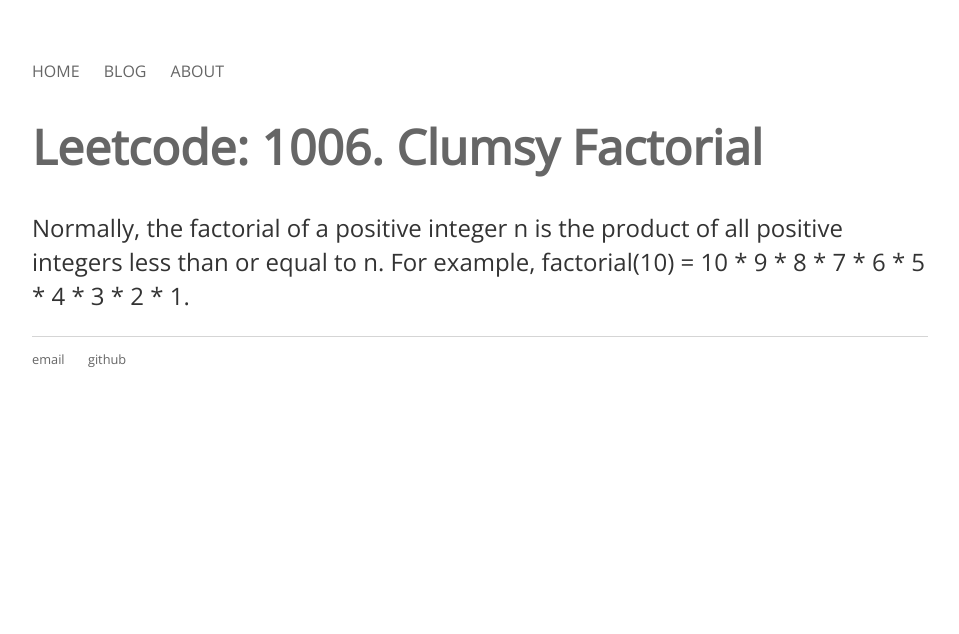
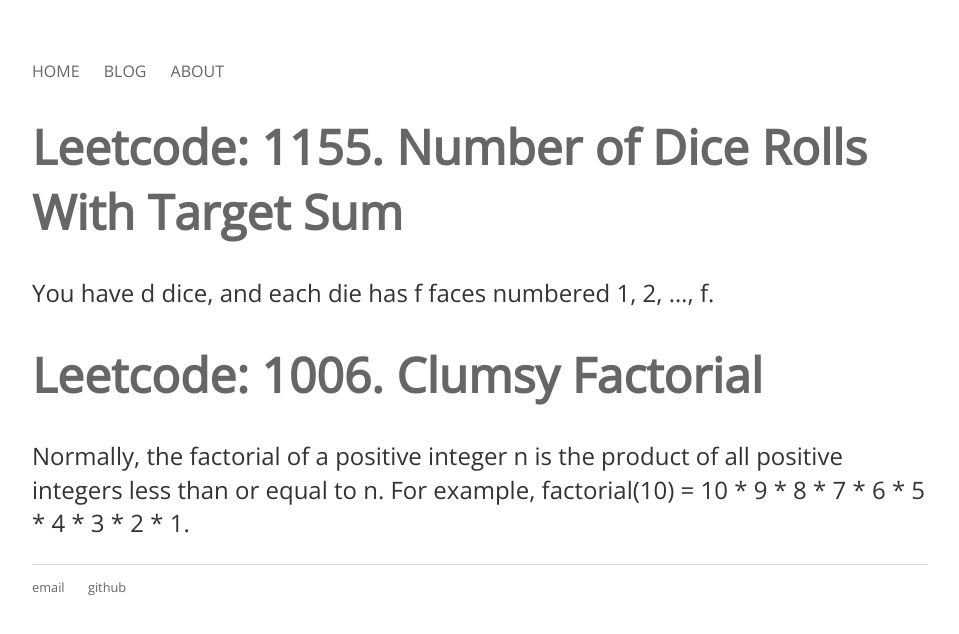
Before and after one commit to relevart/relevart.github.io, a Jekyll site: the page built from index.html, in a window 1280 px wide. Shown: the top 634 px of the page, without its empty margins (160-1119 px from the left). Built offline with Jekyll 4.4.1, drawn with Linux system fonts in a browser that asks for light colours; some of the changed lines change nothing that is shown.

Commit message:
add 201017 post

````diff
--- a/_posts/2020-10-16-leetcode-1006-Clumsy-Factorial.md
+++ b/_posts/2020-10-16-leetcode-1006.md
@@ -2,6 +2,7 @@
 layout: post
 title: "Leetcode: 1006. Clumsy Factorial"
 date: 2020-10-16
+tags: [leetcode]
 ---
 
 Normally, the factorial of a positive integer n is the product of all positive integers less than or equal to n.  For example, factorial(10) = 10 * 9 * 8 * 7 * 6 * 5 * 4 * 3 * 2 * 1.
--- /dev/null
+++ b/_posts/2020-10-17-leetcode-1155.md
@@ -0,0 +1,76 @@
+---
+layout: post
+title: "Leetcode: 1155. Number of Dice Rolls With Target Sum"
+date: 2020-10-17
+tags: [leetcode, DP]
+---
+
+You have d dice, and each die has f faces numbered 1, 2, ..., f.
+
+Return the number of possible ways (out of fd total ways) modulo 10^9 + 7 to roll the dice so the sum of the face up numbers equals target.
+
+Example 1:
+
+Input: d = 1, f = 6, target = 3
+Output: 1
+Explanation:
+You throw one die with 6 faces.  There is only one way to get a sum of 3.
+Example 2:
+
+Input: d = 2, f = 6, target = 7
+Output: 6
+Explanation:
+You throw two dice, each with 6 faces.  There are 6 ways to get a sum of 7:
+1+6, 2+5, 3+4, 4+3, 5+2, 6+1.
+Example 3:
+
+Input: d = 2, f = 5, target = 10
+Output: 1
+Explanation:
+You throw two dice, each with 5 faces.  There is only one way to get a sum of 10: 5+5.
+Example 4:
+
+Input: d = 1, f = 2, target = 3
+Output: 0
+Explanation:
+You throw one die with 2 faces.  There is no way to get a sum of 3.
+Example 5:
+
+Input: d = 30, f = 30, target = 500
+Output: 222616187
+Explanation:
+The answer must be returned modulo 10^9 + 7.
+
+Constraints:
+
+1 <= d, f <= 30
+1 <= target <= 1000
+
+---
+
+**Solution**
+
+```
+class Solution {
+public:
+    int numRollsToTarget(int d, int f, int target) {
+        if (target < d || target > d * f)
+            return 0;
+
+        int n[31][1001] = {0};
+        for (int t = 1; t <= f; ++t)
+            n[1][t] = 1;
+
+        for (int dd = 2; dd <= d; ++dd) {
+            for (int t = dd; t <= dd * f; ++t) {
+                for (int x = 1; x <= min(f, t); ++x) {
+                    n[dd][t] += n[dd - 1][t - x];
+                    n[dd][t] %= 1000000007;
+                }
+            }
+        }
+
+        return n[d][target];
+    }
+};
+```
--- a/css/main.css
+++ b/css/main.css
@@ -5,7 +5,7 @@
 }
 
 body {
-        margin: 60px auto;
+    margin: 60px auto;
     width: 70%;
 }
 nav ul, footer ul {
````
